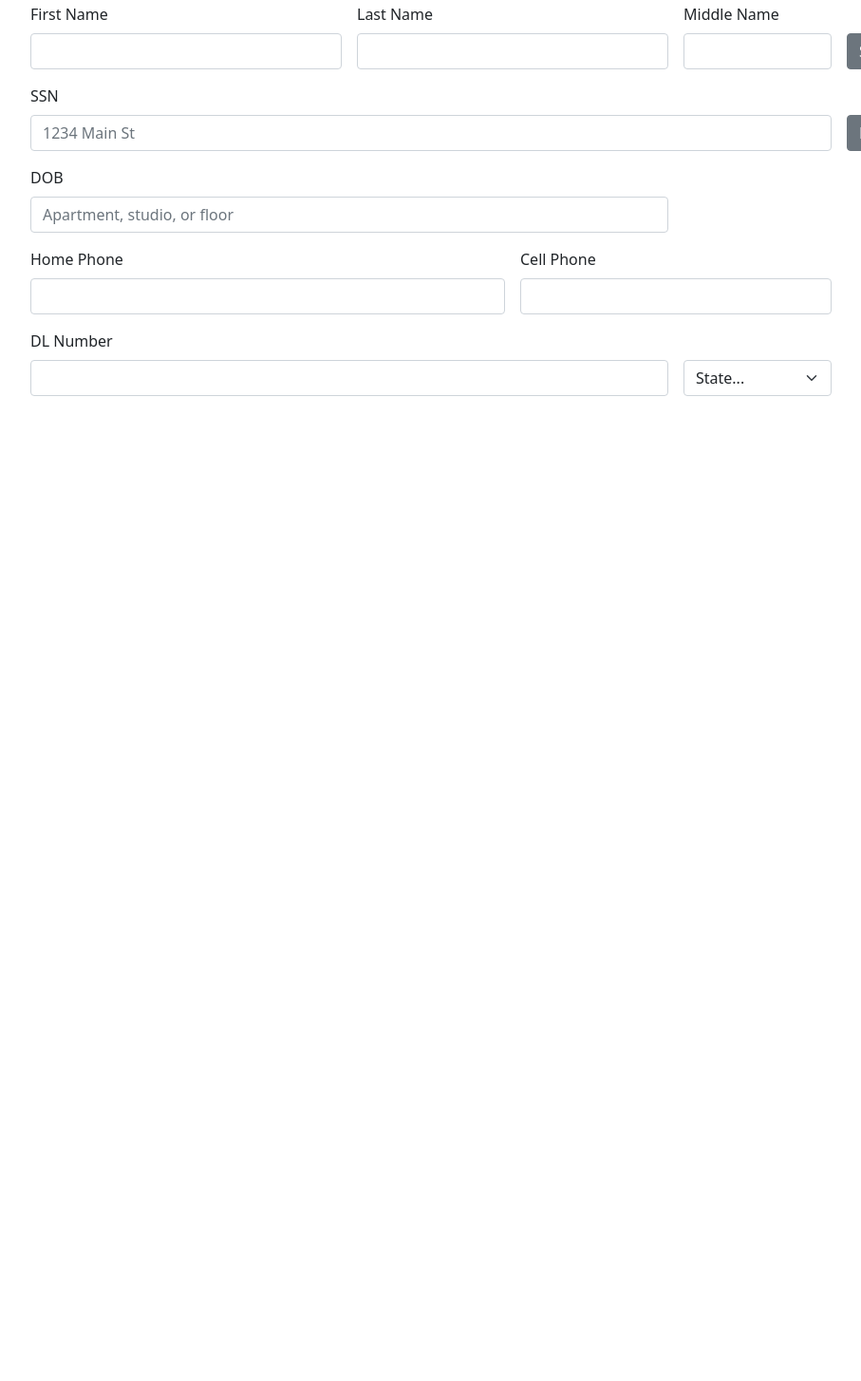
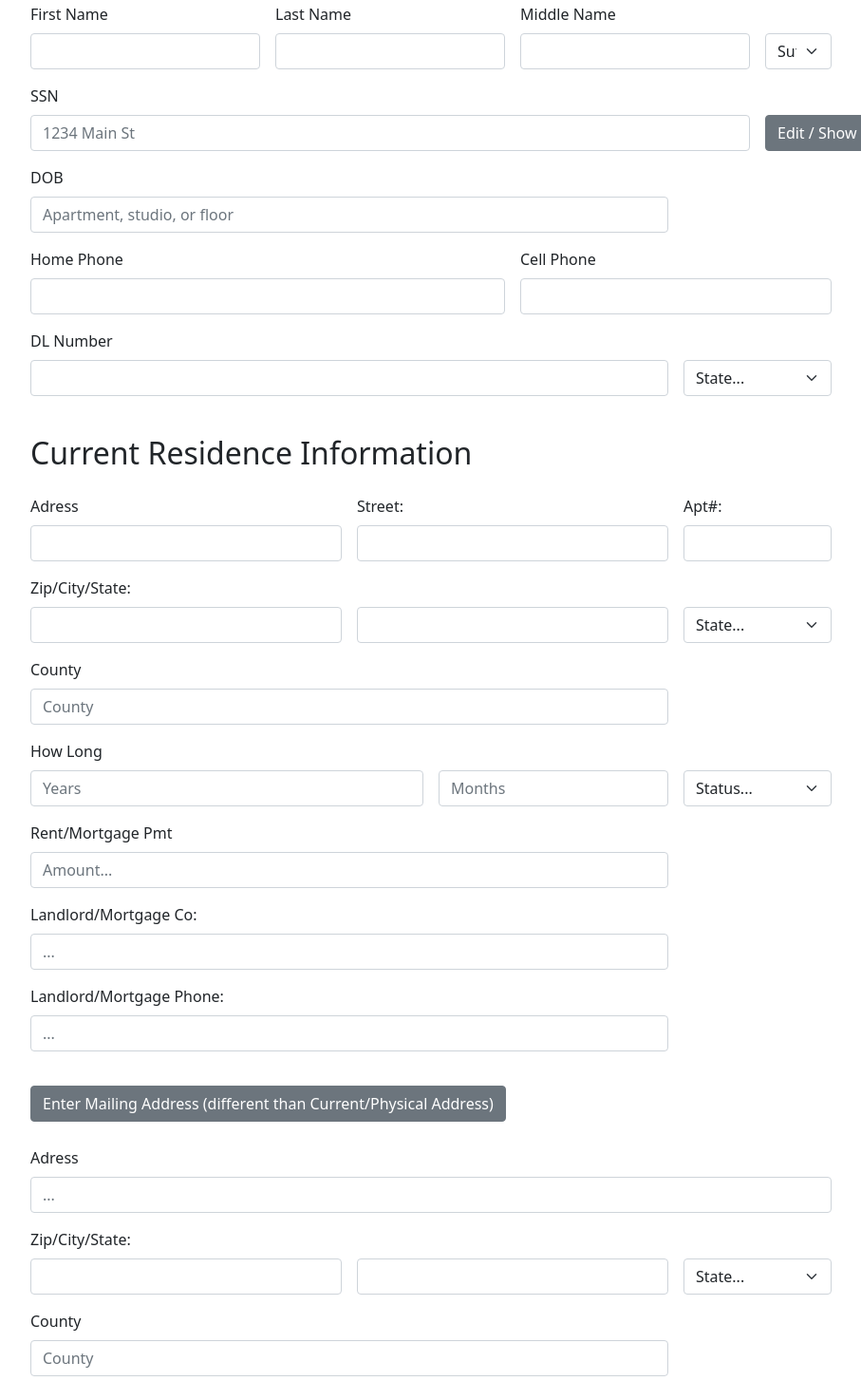
Before and after one commit to cyperpunkmunk/FormPage, a plain HTML site: page index.html in a window 1280 px wide. Shown: the part 840-2294 px from the top of the page at 95% size, without its empty margins (100-1007 px from the left). Before the commit the page ends 1262 px from the top, so only its background shows below. Drawn offline with nearby package versions, Linux system fonts and the light colour scheme.

Commit message:
added second form

```diff
--- a/assets/style.css
+++ b/assets/style.css
@@ -1,5 +1,6 @@
 body{
     margin: 5px;
+
 }
 
 #title{
@@ -92,3 +93,7 @@ body{
 .stateSelect{
     margin-top: 24px;
 }
+.showBtn{
+    padding-top: 20px;
+    margin-bottom: 10px;
+}
--- a/index.html
+++ b/index.html
@@ -67,7 +67,7 @@
           </div>
         </div>
       </nav>
-      <div class = "userInfo"> <p><b>ppOne AppID:</b> 6046760 Customer Name: <b>GARY LATTIMORE</b></p> </div>
+      <div class = "userInfo"> <p><b>AppOne AppID:</b> 6046760 Customer Name: <b>GARY LATTIMORE</b></p> </div>
       <nav class="nav">
         <a class="nav-link active" aria-current="page" href="#">Active</a>
         <a class="nav-link disabled" href="#">Customer</a>
@@ -134,35 +134,26 @@
                 <div class = "formTitle">
                     <h2>Applicant #1 - Personal Information  (MUST MATCH DRIVER’S LICENSE)</h2>
                 </div>
-                <div class="col-md-4">
+                <div class="col-md-3">
                   <label for="inputEmail4" class="form-label">First Name</label>
                   <input type="email" class="form-control" id="inputEmail4">
                 </div>
-                <div class="col-md-4">
+                <div class="col-md-3">
                   <label for="inputPassword4" class="form-label">Last Name</label>
                   <input type="password" class="form-control" id="inputPassword4">
                 </div>
-                <div class="col-md-2">
+                <div class="col-md-3">
                     <label for="inputPassword4" class="form-label">Middle Name</label>
                     <input type="password" class="form-control" id="inputPassword4">
                 </div>
-                <div class="col-md-2 dropper">
-                    <div class="dropdown">
-                        <button class="btn btn-secondary dropdown-toggle" type="button" id="dropdownMenuButton2" data-bs-toggle="dropdown" aria-expanded="false">
-                           Suffix
-                        </button>
-                        <ul class="dropdown-menu dropdown-menu-dark" aria-labelledby="dropdownMenuButton2">
-                          <li><a class="dropdown-item active" href="#"> Sr</a></li>
-                          <li><a class="dropdown-item" href="#">Jr</a></li>
-                          <li><a class="dropdown-item" href="#">II</a></li>
-                          <li><a class="dropdown-item" href="#">III</a></li>
-                          <li><a class="dropdown-item" href="#">IV</a></li>
-                          <li><a class="dropdown-item" href="#">V</a></li>
-
-                        </ul>
-                      </div>
-                </div>
-                <div class="col-10">
+                <div class="col-md-1 stateSelect">
+                  <label for="inputState" class="form-label"></label>
+                  <select id="inputState" class="form-select">
+                    <option selected>Suffix...</option>
+                    <option>...</option>
+                  </select>
+              </div>
+                <div class="col-9">
                   <label for="inputAddress" class="form-label">SSN</label>
                   <input type="text" class="form-control" id="inputAddress" placeholder="1234 Main St">
                 </div>
@@ -197,6 +188,107 @@
                     </select>
                 </div>
               </form>
+
+
+              <form class="row g-3">
+                <div class = "formTitle">
+                    <h2>Current Residence Information </h2>
+                </div>
+                <div class="col-md-4">
+                  <label for="inputEmail4" class="form-label">Adress</label>
+                  <input type="email" class="form-control" id="inputEmail4">
+                </div>
+                <div class="col-md-4">
+                  <label for="inputPassword4" class="form-label">Street:</label>
+                  <input type="password" class="form-control" id="inputPassword4">
+                </div>
+                <div class="col-md-2">
+                    <label for="inputPassword4" class="form-label">Apt#:</label>
+                    <input type="password" class="form-control" id="inputPassword4">
+                </div>
+                <div class="col-md-4">
+                  <label for="inputZip" class="form-label">Zip/City/State:</label>
+                  <input type="text" class="form-control" id="inputZip">
+                </div>
+                <div class="col-md-4 stateSelect">
+                  <label for="inputZip" class="form-label"></label>
+                  <input type="text" class="form-control" id="inputZip">
+                </div>
+                <div class="col-md-2 stateSelect">
+                    <label for="inputState" class="form-label"></label>
+                    <select id="inputState" class="form-select">
+                      <option selected>State...</option>
+                      <option>...</option>
+                    </select>
+                </div>
+                <div class="col-8">
+                  <label for="inputAddress2" class="form-label">County</label>
+                  <input type="text" class="form-control" id="inputAddress2" placeholder="County">
+                </div>
+                <div class="col-md-5">
+                  <label for="inputCity" class="form-label">How Long</label>
+                  <input type="text" class="form-control" id="inputCity" placeholder="Years">
+                </div>
+                <div class="col-md-3 stateSelect">
+                    <label for="inputAddress" class="form-label"></label>
+                    <input type="text" class="form-control" id="inputCity" placeholder="Months">
+                  </div>
+                <div class="col-md-2 stateSelect">
+                    <label for="inputState" class="form-label"></label>
+                    <select id="inputState" class="form-select">
+                      <option selected>Status...</option>
+                      <option>own</option>
+                      <option>rent</option>
+                      <option>with relatives</option>
+                      <option>with friend</option>
+                      <option>other</option>
+                    </select>
+                </div>
+                <div class="col-md-8">
+                  <label for="inputCity" class="form-label">Rent/Mortgage Pmt</label>
+                  <input type="text" class="form-control" id="inputCity" placeholder="Amount...">
+                </div>
+                <div class="col-md-8">
+                  <label for="inputCity" class="form-label">Landlord/Mortgage Co:</label>
+                  <input type="text" class="form-control" id="inputCity" placeholder="...">
+                </div>
+                <div class="col-md-8">
+                  <label for="inputCity" class="form-label">Landlord/Mortgage Phone:</label>
+                  <input type="text" class="form-control" id="inputCity" placeholder="...">
+                </div>
+                <div class=" col-md-8 showBtn">
+                  <div class="edit">
+                      <button class="btn btn-secondary " type="button"  aria-expanded="false">
+                        Enter Mailing Address (different than Current/Physical Address)
+                      </button>
+                  </div>
+                </div>
+                <div class="col-md-10">
+                  <label for="inputCity" class="form-label">Adress</label>
+                  <input type="text" class="form-control" id="inputCity" placeholder="...">
+                </div>
+                <div class="col-md-4">
+                  <label for="inputZip" class="form-label">Zip/City/State:</label>
+                  <input type="text" class="form-control" id="inputZip">
+                </div>
+                <div class="col-md-4 stateSelect">
+                  <label for="inputZip" class="form-label"></label>
+                  <input type="text" class="form-control" id="inputZip">
+                </div>
+                <div class="col-md-2 stateSelect">
+                    <label for="inputState" class="form-label"></label>
+                    <select id="inputState" class="form-select">
+                      <option selected>State...</option>
+                      <option>...</option>
+                    </select>
+                </div>
+                <div class="col-8">
+                  <label for="inputAddress2" class="form-label">County</label>
+                  <input type="text" class="form-control" id="inputAddress2" placeholder="County">
+                </div>
+
+
+              </form>
         </div>
 
 
```
